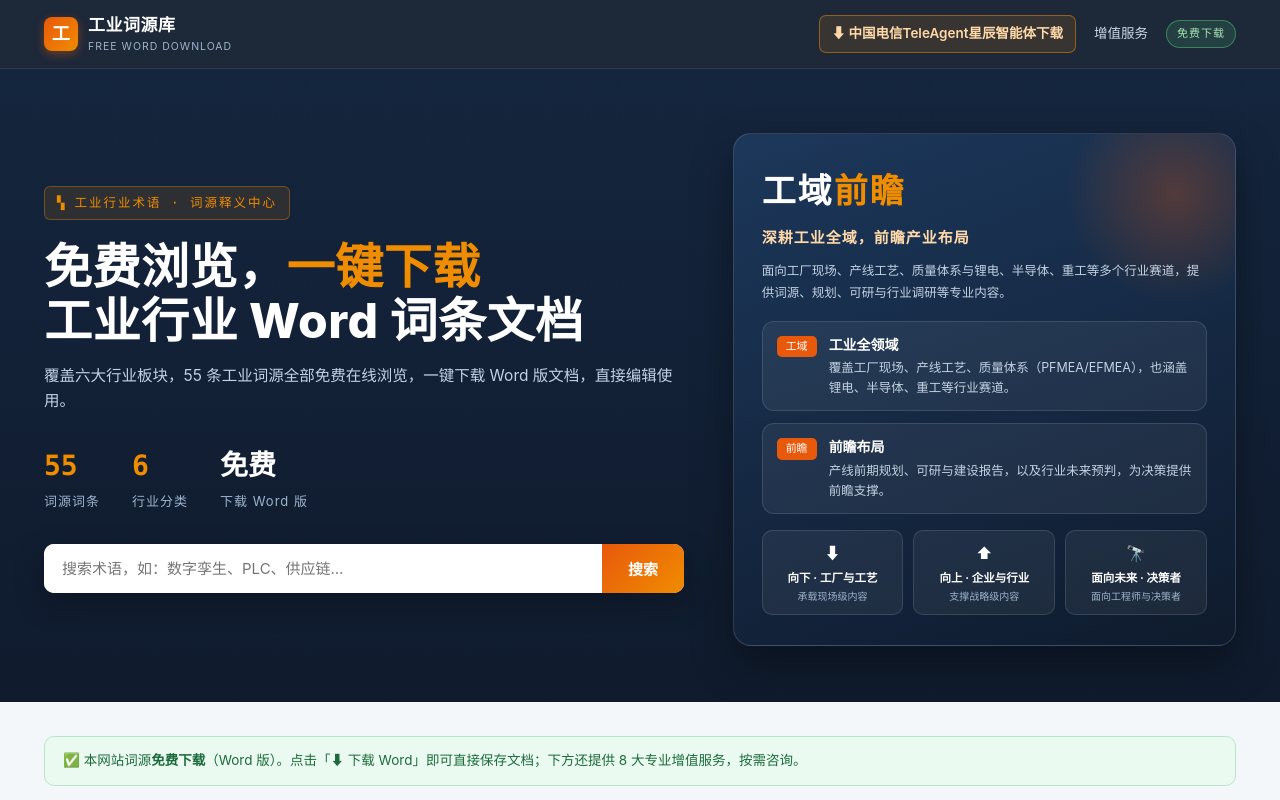
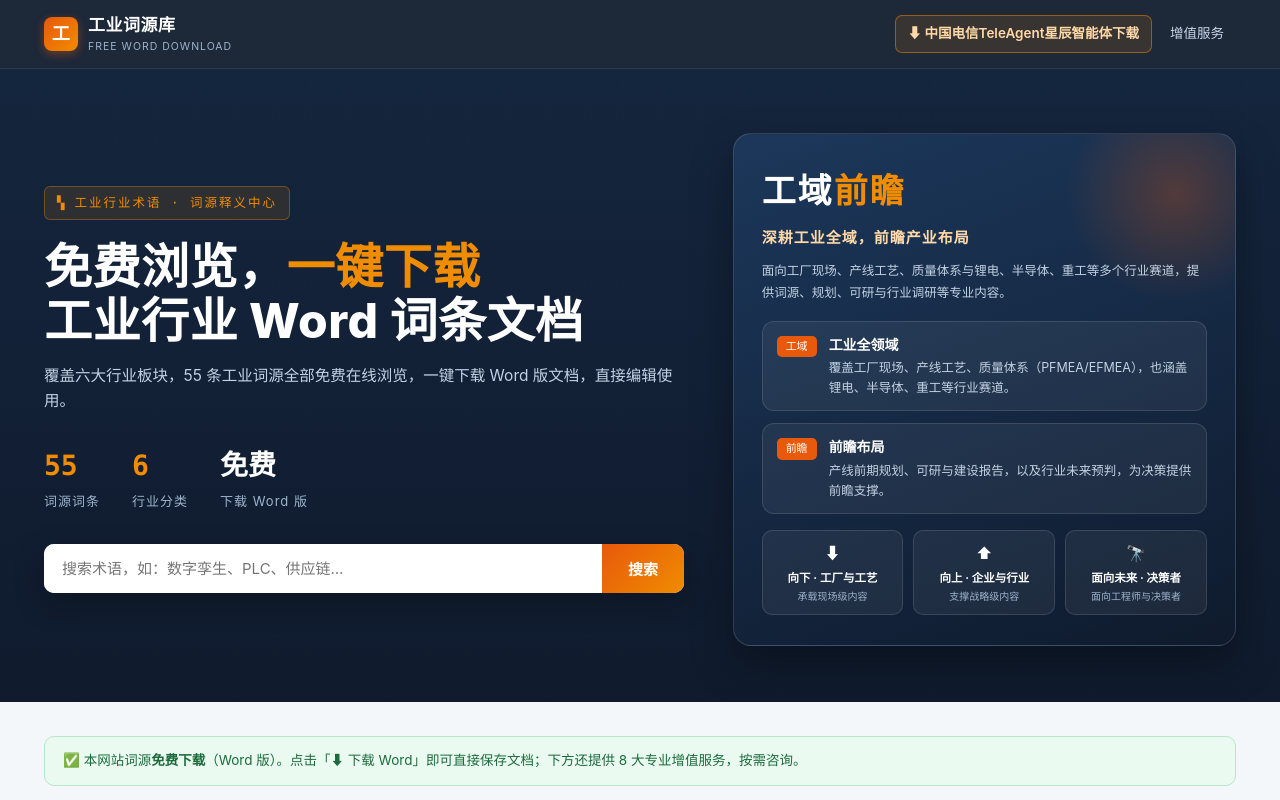
Before and after one commit to yaomaocai/token, a plain HTML site: page index.html in a window 1280 px wide. Shown: the top 800 px of the page. Drawn offline with Linux system fonts and the light colour scheme.

Commit message:
自动推送: index.html

```diff
--- a/index.html
+++ b/index.html
@@ -19,7 +19,6 @@
   .topnav a:hover{background:rgba(255,255,255,.08);color:#fff}
   .topnav a.nav-dl{color:#ffd9a8;border:1px solid rgba(240,140,0,.5);background:rgba(240,140,0,.12);font-weight:600;white-space:nowrap}
   .topnav a.nav-dl:hover{background:rgba(240,140,0,.22);color:#fff}
-  .free-tag{font-size:11px;color:#a9e6b5;border:1px solid rgba(80,200,120,.5);background:rgba(80,200,120,.15);padding:4px 10px;border-radius:20px;letter-spacing:1px}
   .hero{background:linear-gradient(rgba(21,38,63,.92),rgba(15,27,45,.96)),repeating-linear-gradient(0deg,transparent 0 38px,rgba(220,233,245,.06) 38px 39px),repeating-linear-gradient(90deg,transparent 0 38px,rgba(220,233,245,.06) 38px 39px),var(--navy);color:#fff;position:relative;overflow:hidden}
   .hero-inner{max-width:1240px;margin:0 auto;padding:64px 24px 56px;position:relative;z-index:2;display:grid;grid-template-columns:1.12fr .88fr;gap:48px;align-items:center}
   .eyebrow{display:inline-flex;align-items:center;gap:8px;font-family:var(--mono);font-size:12.5px;letter-spacing:2px;color:var(--orange2);background:rgba(240,140,0,.12);border:1px solid rgba(240,140,0,.35);padding:6px 12px;border-radius:6px;margin-bottom:20px}
@@ -143,7 +142,7 @@
 
 <div class="topbar"><div class="topbar-inner">
   <div class="brand"><div class="mark">工</div><div>工业词源库<small>FREE WORD DOWNLOAD</small></div></div>
-  <nav class="topnav"><a class="nav-dl" href="https://www.teleai.com.cn/product/teleagent" target="_blank" rel="noopener">⬇ 中国电信TeleAgent星辰智能体下载</a><a href="#services">增值服务</a><span class="free-tag">免费下载</span></nav>
+  <nav class="topnav"><a class="nav-dl" href="https://www.teleai.com.cn/product/teleagent" target="_blank" rel="noopener">⬇ 中国电信TeleAgent星辰智能体下载</a><a href="#services">增值服务</a></nav>
 </div></div>
 
 <section class="hero"><div class="hero-inner">
```
